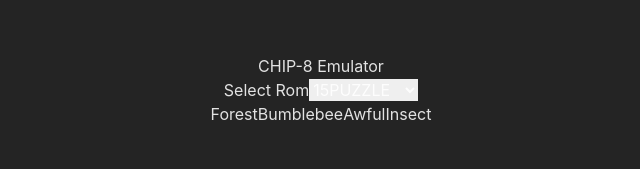
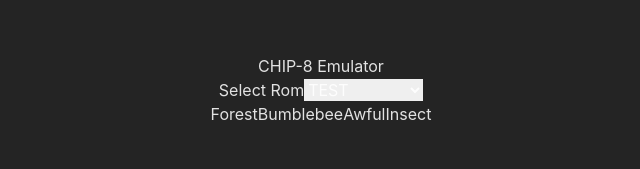
Before and after one commit to Svaught598/React-CHIP-8, a React (Vite) app: page / in a window 1280 px wide. Shown: the part 138-307 px from the top of the page, without its empty margins (319-959 px from the left). Built offline with nearby package versions, Linux system fonts and the light colour scheme.

Commit message:
modified corax tests pass

```diff
--- a/src/components/RomSelector.tsx
+++ b/src/components/RomSelector.tsx
@@ -2,6 +2,8 @@ import { ChangeEvent, FC, useRef, useState } from "react";
 import { useEmulationContext } from "../contexts/emulationContext";
 
 const ROM_LIST = [
+  "TEST",
+  "TEST_FLAGS",
   "15PUZZLE",
   "BLINKY",
   "BLITZ",
@@ -21,7 +23,6 @@ const ROM_LIST = [
   "SYZYGY",
   "TANK",
   "TETRIS",
-  "TEST",
   "TICTAC",
   "UFO",
   "VBRIX",
--- a/src/core/opcode.ts
+++ b/src/core/opcode.ts
@@ -19,8 +19,8 @@ export const cls = (opcode: number, state: EmulatorState): void => {
 
 // 00EE - RET
 export const ret = (opcode: number, state: EmulatorState): void => {
+  state.programCounter = state.stack[state.stackPointer];
   state.stackPointer -= 1;
-  state.programCounter = state.stack[state.stackPointer];
 }
 
 // 1nnn - JP addr
@@ -30,8 +30,8 @@ export const jp = (opcode: number, state: EmulatorState): void => {
 
 // 2nnn - CALL addr
 export const call = (opcode: number, state: EmulatorState): void => {
+  state.stackPointer += 1;
   state.stack[state.stackPointer] = state.programCounter + 2;
-  state.stackPointer += 1;
   state.programCounter = opcode & 0x0FFF;
 }
 
@@ -151,6 +151,7 @@ export const shrVxVy = (opcode: number, state: EmulatorState): void => {
 }
 
 // 8xy7 - SUBN Vx, Vy
+// 8xy7 - vX = vY - vX
 export const subnVxVy = (opcode: number, state: EmulatorState): void => {
   const x = (opcode & 0x0F00) >> 8;
   const y = (opcode & 0x00F0) >> 4;
@@ -159,7 +160,7 @@ export const subnVxVy = (opcode: number, state: EmulatorState): void => {
   } else {
     state.vRegisters[0xF] = 0;
   }
-  state.vRegisters[x] = state.vRegisters[y] - state.vRegisters[x];
+  state.vRegisters[x] = (state.vRegisters[y] - state.vRegisters[x]) & 0xFF;
   state.programCounter += 2;
 }
 
@@ -321,6 +322,7 @@ export const processOpcode = (state: EmulatorState): EmulatorState => {
   const firstNibble = (opcode & 0xF000) >> 12;
   const thirdNibble = (opcode & 0x00F0) >> 4;
   const fourthNibble = opcode & 0x000F;
+  console.log('%copcode.ts line:324 opcode.toHex()', 'color: #26bfa5;', opcode.toHex());
 
   if (firstNibble.toHex() === '0') {
     if (fourthNibble.toHex() === '0') {
```
Also changed, not shown: 2 other files (tests, documents, lock files or other folders).
